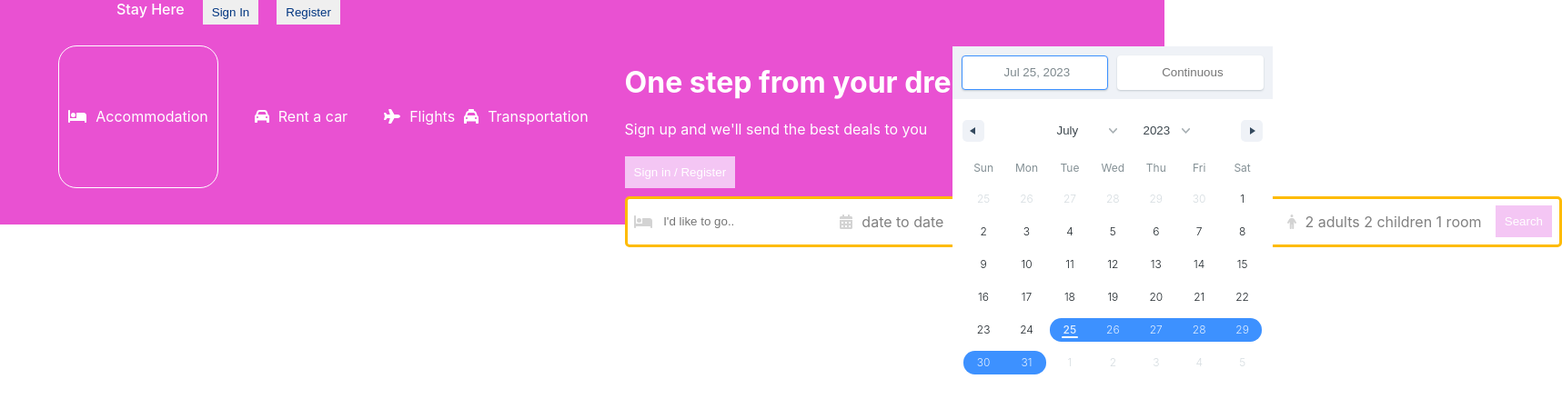
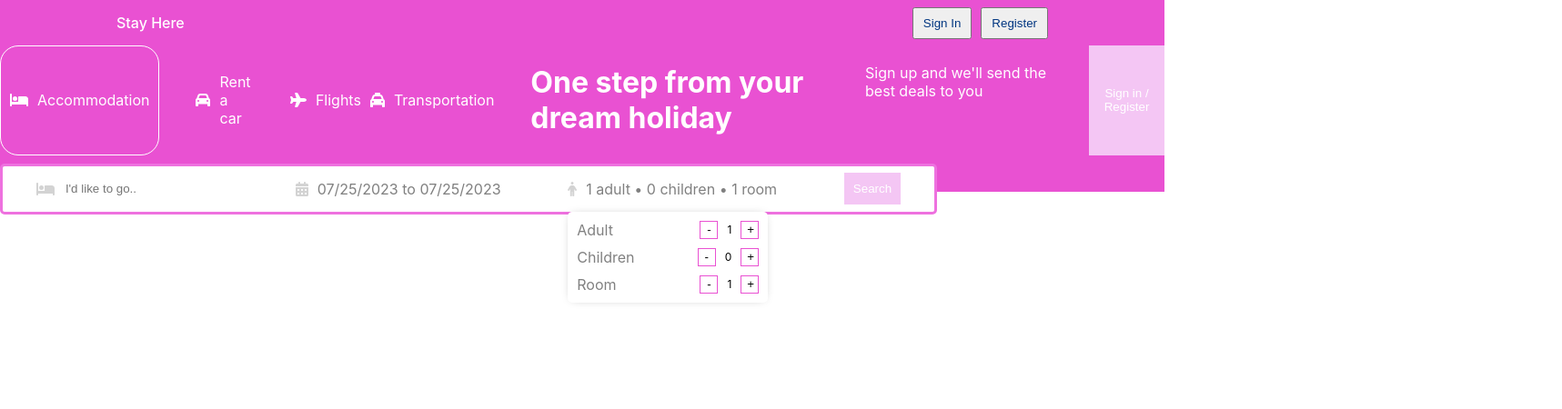
Before and after one commit to selmsy/bookHolidaysApp, a React (Create React App) app in the folder bookingapp/: page / in a window 1280 px wide. Shown: the top 450 px of the page at 91% size, 1717 px wide, since content can reach past the window. Built offline with nearby package versions, Linux system fonts and the light colour scheme.

Commit message:
modified search bar

```diff
--- a/bookingapp/src/components/header/Header.js
+++ b/bookingapp/src/components/header/Header.js
@@ -9,20 +9,36 @@ import {faPerson} from "@fortawesome/free-solid-svg-icons";
 import {DateRange} from "react-date-range";
 import 'react-date-range/dist/styles.css';
 import 'react-date-range/dist/theme/default.css';
+import {format} from "date-fns";
 import { useState } from 'react';
 import './header.css';
 
 const Header = () => {
+    const [openDate, setOpenDate] = useState(false)
     const [date, setDate] = useState([
         {
         startDate: new Date(),
-        endDate: null,
+        endDate: new Date(),
         key: 'selection'
     }
 ]);
+const [openOptions, setOpenOptions] = useState(false);
+const [options, setOptions] = useState({
+    adult: 1,
+    children: 0,
+    room: 1,
+  });
+
+const handleOption = (name, operation) => {
+    setOptions(prev=>{
+        return {
+            ...prev, [name]: operation === "i" ? options[name] + 1 : options[name] - 1,
+        }
+    })
+}
   return (
-    <div className='header'>
-        <div className='headerList'>
+    <div className="header">
+        <div className="headerList">
             <div className='headerListItem active'>
             <FontAwesomeIcon icon={faBed}/>
             <span>Accommodation</span>
@@ -40,7 +56,7 @@ const Header = () => {
             </div>
 
             </div>
-            <div>
+
             <h1 className='headerTitle'>One step from your dream holiday</h1>
             <p className='headerDesc'>Sign up and we'll send the best deals to you</p>
             <button className='headerBtn'>Sign in / Register</button>
@@ -51,15 +67,56 @@ const Header = () => {
             </div>
             <div className='headerSearchItem'>
                 <FontAwesomeIcon icon={faCalendarDays} className='headerIcon'/>
-                <span className='headerSearchText'>date to date</span>
-                <DateRange editableDateInputs={true} onChange={item => setDate([item.selection])}
+                <span onClick={()=>setOpenDate(!openDate)} className='headerSearchText'>{`${format(date[0].startDate, "MM/dd/yyyy")} to ${format(date[0].endDate, "MM/dd/yyyy")}`}</span>
+                {openDate && <DateRange editableDateInputs={true} onChange={item => setDate([item.selection])}
                 moveRangeOnFirstSelection={false}
-                ranges={date}
-                />
+                ranges={date} className='date'
+                />}
             </div>
             <div className='headerSearchItem'>
                 <FontAwesomeIcon icon={faPerson} className='headerIcon'/>
-                <span className='headerSearchText'>2 adults 2 children 1 room</span>
+                <span className='headerSearchText'>{`${options.adult} adult • ${options.children} children • ${options.room} room`}</span>
+                <div className='options'>
+                    <div className='optionItem'>
+                        <span className='optionText'>
+                            Adult
+                        </span>
+                        <div className='optionCounter'>
+                        <button className='optionCounterBtn' onClick={()=>handleOption("adult", "d")}>
+                            -
+                        </button>
+                        <span className='optionCouterNumber'>{options.adult}</span>
+                        <button className='optionCounterBtn' onClick={()=>handleOption("adult", "i")}>
+                            +
+                        </button>
+                    </div> </div>
+                    <div className='optionItem'>
+                        <span className='optionText'>
+                            Children
+                        </span>
+                        <div className='optionCounter'>
+                        <button className='optionCounterBtn' onClick={()=>handleOption("children", "d")}>
+                            -
+                        </button>
+                        <span className='optionCouterNumber'>{options.children}</span>
+                        <button className='optionCounterBtn'onClick={()=>handleOption("children", "i")}>
+                            +
+                        </button>
+                    </div></div>
+                    <div className='optionItem'>
+                        <span className='optionText'>
+                            Room
+                        </span>
+                        <div className='optionCounter'>
+                        <button className='optionCounterBtn' onClick={()=>handleOption("room", "d")}>
+                            -
+                        </button>
+                        <span className='optionCouterNumber'>{options.room}</span>
+                        <button className='optionCounterBtn' onClick={()=>handleOption("room", "i")}>
+                            +
+                        </button>
+                    </div></div>
+                </div>
                 </div>
                 <div className='headerSearchItem'>
                     <button className='headerBtn'>Search</button>
@@ -68,7 +125,7 @@ const Header = () => {
             </div>
         </div>
 
-    </div>
+
   )
 }
 
--- a/bookingapp/src/components/header/header.css
+++ b/bookingapp/src/components/header/header.css
@@ -47,7 +47,7 @@ gap: 10px;
     background-color: white;
     height: 30px;
     display: flex;
-    border: 3px solid #febb02;
+    border: 3px solid #ee71df;
     align-items: center;
     justify-content: space-around;
     color: grey;
@@ -79,3 +79,42 @@ gap: 10px;
     color: grey;
     cursor: pointer;
 }
+
+.date{
+    position: absolute;
+    top: 50px;
+    z-index: 2;
+}
+
+.options{
+background-color: white;
+position: absolute;
+top: 50px;
+color: grey;
+border-radius:  5px;
+-webkit-box-shadow: 0px 0 px 10px -5px rgba(0, 0, 0, 0.4);
+box-shadow: 0px 0px 10px -5px rgba(0, 0, 0, 0.4);
+}
+
+.optionItem {
+    width: 200px;
+    display: flex;
+    justify-content: space-between;
+    margin: 10px;
+}
+
+.optionCounter{
+    display: flex;
+    align-items: center;
+    gap: 10px;
+    font-size: 12px;
+    color: black;
+}
+
+.optionCounterBtn {
+    width: 20px;
+    height: 20px;
+    background-color: white;
+    border: 1px solid #e951d2;
+    cursor: pointer;
+}
--- a/bookingapp/src/components/navbar/navbar.css
+++ b/bookingapp/src/components/navbar/navbar.css
@@ -10,6 +10,8 @@
     max-width: 1024px;
     color: white;
     display: flex;
+    align-items: center;
+  justify-content: space-between;
 
 }
 
@@ -18,12 +20,10 @@
 }
 
 .navButton {
-margin-left: 20px;
-padding: 6px 10px;
-border: none;
+ margin-left: 10px;
+padding: 8px 10px;
 cursor: pointer;
 color: #003580;
-
 
 }
 
--- a/bookingapp/src/pages/home/Home.js
+++ b/bookingapp/src/pages/home/Home.js
@@ -8,6 +8,9 @@ const Home = () => {
     <div>
 <Navbar />
 <Header />
+<div className="homeContainer">
+
+</div>
     </div>
 
   )
--- a/bookingapp/src/pages/home/home.css
+++ b/bookingapp/src/pages/home/home.css
@@ -0,0 +1,12 @@
+.homeContainer{
+    margin-top: 50px;
+    display: flex;
+    flex-direction: column;
+    align-items: center;
+    gap: 30px;
+  }
+
+  .homeTitle{
+    width: 1024px;
+    font-size: 20px;
+  }
```
